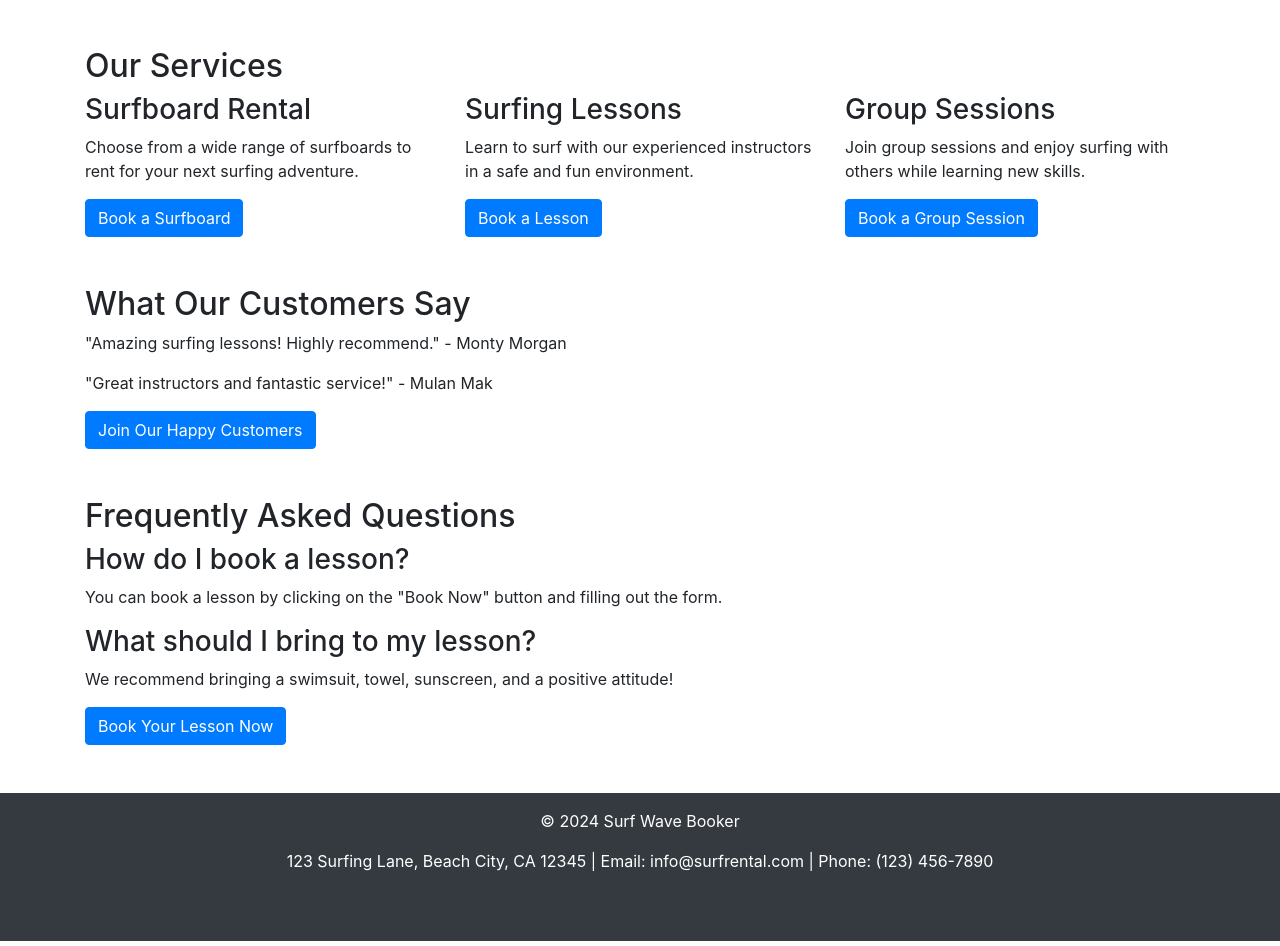
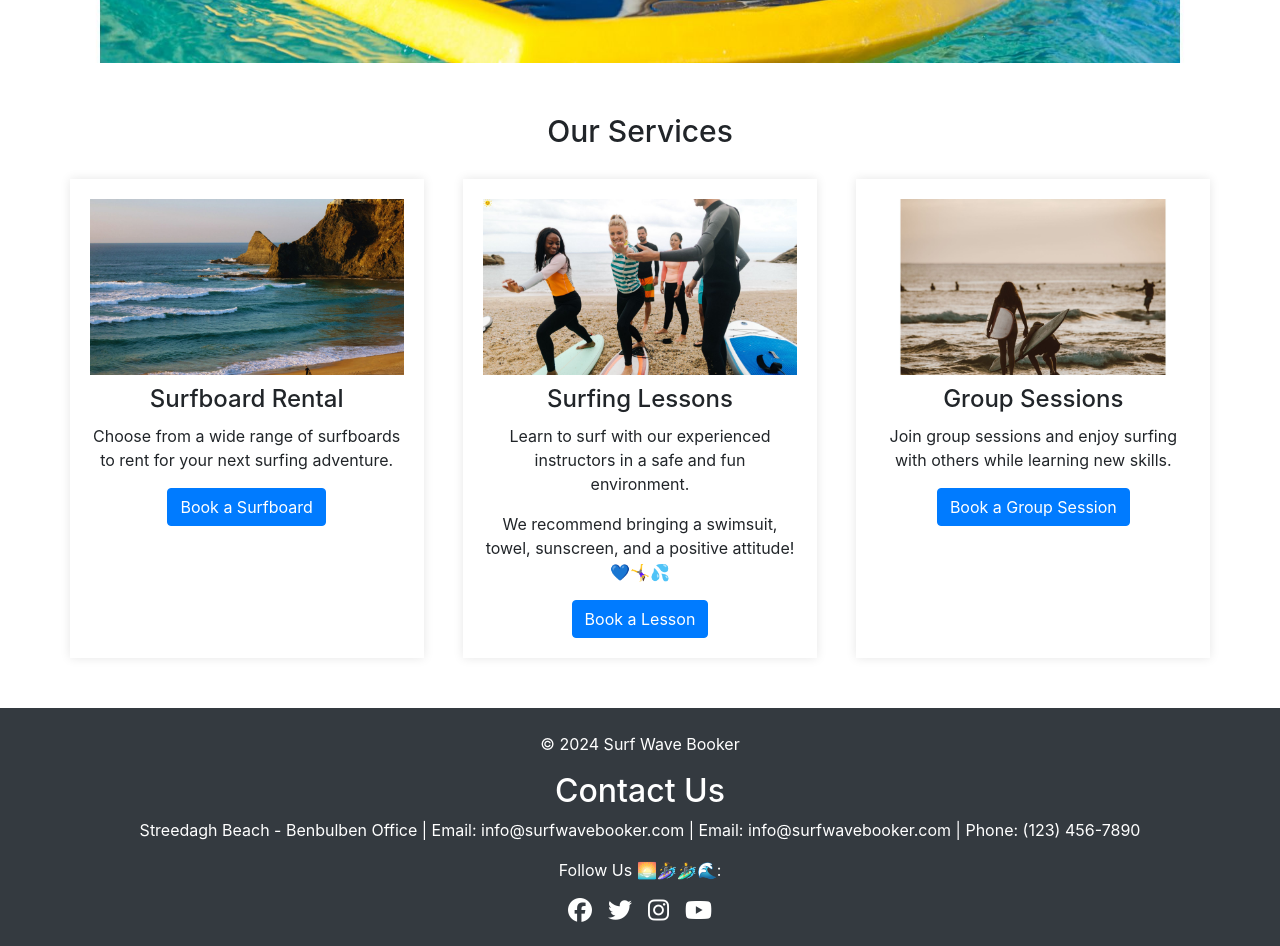
Before and after one commit to MonikaMula/Surf-Wave-Booker, a Django app: page / in a window 1280 px wide. Shown: the part 827-1773 px from the top of the page. Run offline with Django 5.2, Linux system fonts and the light colour scheme; some libraries are stand-ins or nearby versions.

Commit message:
responsiveness and styling

```diff
--- a/bookings/views.py
+++ b/bookings/views.py
@@ -1,16 +1,52 @@
+#from django.shortcuts import render, redirect
+#from django.contrib.auth.decorators import login_required
+#from .forms import BookingForm
+#from .models import Lesson, Booking
+#from django.shortcuts import render, get_object_or_404
+#from .models import Lesson
+
+#@login_required
+#def book_lesson(request):
+ #   if request.method == 'POST':
+ #       form = BookingForm(request.POST)
+  #      if form.is_valid():
+  #          booking = form.save(commit=False)
+  #          booking.user = request.user
+    #        booking.save()
+    #        return redirect('view_bookings')
+  #  else:
+    #    form = BookingForm()
+   # return render(request, 'bookings/book_lesson.html', {'form': form})
+
+#@login_required
+#def view_bookings(request):
+ #   bookings = Booking.objects.filter(user=request.user)
+  #  return render(request, 'bookings/view_bookings.html', {'bookings': bookings})
+
+#@login_required
+#def manage_lessons(request):
+ #   if request.user.is_staff:
+   #     lessons = Lesson.objects.all()
+   #     return render(request, 'bookings/manage_lessons.html', {'lessons': lessons})
+    #return redirect('home')
+
+#def home(request):
+ #   return render(request, 'home.html')
+
+
+
 from django.shortcuts import render, redirect
 from django.contrib.auth.decorators import login_required
 from .forms import BookingForm
 from .models import Lesson, Booking
+from django.shortcuts import render, get_object_or_404
 
 @login_required
 def book_lesson(request):
     if request.method == 'POST':
         form = BookingForm(request.POST)
         if form.is_valid():
-            booking = form.save(commit=False)
-            booking.user = request.user
-            booking.save()
+            form.save()
             return redirect('view_bookings')
     else:
         form = BookingForm()
@@ -30,3 +66,7 @@ def manage_lessons(request):
 
 def home(request):
     return render(request, 'home.html')
+
+def lesson_detail(request, lesson_id):
+    lesson = get_object_or_404(Lesson, id=lesson_id)
+    return render(request, 'lesson_detail.html', {'lesson': lesson})
--- a/static/css/styles.css
+++ b/static/css/styles.css
@@ -1,32 +1,32 @@
 body {
+    font-family: Arial, sans-serif;
     margin: 0;
-    font-family: Arial, sans-serif;
+    padding: 0;
 }
 
 header {
     background-color: #343a40;
     padding: 1rem 2rem;
+    display: flex;
+    justify-content: space-between;
+    align-items: center;
 }
 
 header h1 {
     color: #fff;
-    display: inline;
     margin: 0;
-}
-
-header nav {
-    float: right;
 }
 
 header nav ul {
     list-style: none;
     margin: 0;
     padding: 0;
+    display: flex;
+    gap: 1rem;
 }
 
 header nav ul li {
     display: inline;
-    margin-left: 1rem;
 }
 
 header nav ul li a {
@@ -34,52 +34,148 @@ header nav ul li a {
     text-decoration: none;
 }
 
-.hero {
-    height: 90vh;
-    background: url("{% static 'images/hero.jpg' %}") no-repeat center center/cover;
-    display: flex;
-    justify-content: center;
-    align-items: center;
+.jumbotron {
+    background-color: rgba(255, 255, 255, 0.8);
+    padding: 2rem;
+    border-radius: 1rem;
+}
+
+.container {
+    padding: 2rem;
+}
+
+.navbar {
+    background-color: #333;
+    overflow: hidden;
+    color: white;
+    padding: 15px;
+}
+
+.navbar h1 {
+    float: left;
+    margin: 0;
+}
+
+.navbar nav {
+    float: right;
+}
+
+.navbar ul {
+    list-style-type: none;
+    margin: 0;
+    padding: 0;
+}
+
+.navbar ul li {
+    display: inline;
+    padding: 0 10px;
+}
+
+.navbar ul li a {
+    color: white;
+    text-decoration: none;
+}
+
+.hero-section {
+    position: relative;
+    text-align: center;
+    color: white;
+}
+
+.hero-section img {
+    width: 100%;
+    height: auto;
+}
+
+.hero-text {
+    position: absolute;
+    top: 50%;
+    left: 50%;
+    transform: translate(-50%, -50%);
     text-align: center;
 }
 
-.hero .container {
-    background-color: rgba(0, 0, 0, 0.5);
-    padding: 2rem;
-    border-radius: 10px;
+.hero-text h2 {
+    font-size: 50px;
+    margin: 0;
 }
 
-.hero .hero-text h1 {
-    font-size: 4rem;
-    color: white;
+.hero-text p {
+    font-size: 20px;
 }
 
-.hero .hero-text p {
-    font-size: 1.5rem;
+.hero-text .btn {
+    background-color: #f04e30;
     color: white;
+    padding: 10px 20px;
+    text-decoration: none;
+    border-radius: 5px;
+    font-size: 20px;
 }
 
-.hero .hero-text .btn {
-    background-color: #007bff;
-    border: none;
+.services-section {
+    padding: 50px;
+    text-align: center;
+}
+
+.services-section h2 {
+    font-size: 30px;
+    margin-bottom: 30px;
+}
+
+.services {
+    display: flex;
+    justify-content: space-around;
+}
+
+.service {
+    width: 30%;
+    padding: 20px;
+    box-shadow: 0 0 10px rgba(0, 0, 0, 0.1);
+}
+
+.service img {
+    width: 100%;
+    height: auto;
+}
+
+.service h3 {
+    font-size: 24px;
+    margin: 10px 0;
+}
+
+.service p {
+    font-size: 16px;
+}
+
+footer {
+    background-color: #333;
     color: white;
-    padding: 1rem 2rem;
+    text-align: center;
+    padding: 20px;
+}
+
+footer a {
+    color: white;
     text-decoration: none;
-    font-size: 1.2rem;
-    border-radius: 5px;
+    margin: 0 10px;
+}
+
+
+footer .social-icons {
+    display: flex;
+    justify-content: center;
     margin-top: 1rem;
 }
 
-footer {
-    background-color: #343a40;
-    color: #fff;
-    text-align: center;
-    padding: 2rem 0;
+footer .social-icons a {
+    color: white;
+    margin: 0 0.5rem;
+    font-size: 1.5rem;
 }
 
 footer .social-links a {
-    color: #007bff;
-    text-decoration: none;
-    margin: 0 1rem;
+    margin: 0 10px;
     font-size: 1.5rem;
+    color: #fff;
 }
--- a/templates/base_generic.html
+++ b/templates/base_generic.html
@@ -9,6 +9,13 @@
     <link rel="stylesheet" href="{% static 'css/styles.css' %}">
     <link rel="stylesheet" href="https://stackpath.bootstrapcdn.com/bootstrap/4.5.2/css/bootstrap.min.css">
     <link rel="stylesheet" href="https://cdnjs.cloudflare.com/ajax/libs/font-awesome/5.15.3/css/all.min.css">
+    <script async src="https://www.googletagmanager.com/gtag/js?id=YOUR_TRACKING_ID"></script>
+    <script>
+        window.dataLayer = window.dataLayer || [];
+        function gtag(){dataLayer.push(arguments);}
+        gtag('js', new Date());
+        gtag('config', 'YOUR_TRACKING_ID');
+    </script>
 </head>
 <body>
     <header class="bg-dark text-white">
@@ -29,28 +36,27 @@
     <main>
         {% block content %}{% endblock %}
     </main>
-    <footer class="bg-dark text-white py-3">
-        <div class="container text-center">
+    <footer class="bg-dark text-white text-center py-4">
+        <div>
             <p>&copy; 2024 Surf Wave Booker</p>
-            <p>123 Surfing Lane, Beach City, CA 12345 | Email: info@surfrental.com | Phone: (123) 456-7890</p>
-            <div class="social-links">
-                <a href="https://facebook.com" target="_blank" rel="noopener" aria-label="Our Facebook Page">
-                    <i class="fa fa-facebook-square"></i>
-                </a>
-                <a href="https://twitter.com" target="_blank" rel="noopener" aria-label="Our Twitter Page">
-                    <i class="fa fa-twitter-square"></i>
-                </a>
-                <a href="https://instagram.com" target="_blank" rel="noopener" aria-label="Our Instagram Page">
-                    <i class="fa fa-instagram"></i>
-                </a>
-                <a href="https://youtube.com" target="_blank" rel="noopener" aria-label="Our YouTube Channel">
-                    <i class="fa fa-youtube-square"></i>
-                </a>
+
+        <div class="contact">
+            <h2>Contact Us</h2>
+            <p>Streedagh Beach - Benbulben Office | Email: info@surfwavebooker.com | Email: info@surfwavebooker.com | Phone: (123) 456-7890</p>
+        </div>
+            <p>Follow Us 🌅🏄‍♀️🏄‍♂️🌊:</p>
+            <div class="social-icons">
+                <a href="https://facebook.com" target="_blank" rel="noopener" aria-label="Our Facebook Page" class="fab fa-facebook"></a>
+                <a href="https://twitter.com" target="_blank" rel="noopener" aria-label="Our Twitter Profile" class="fab fa-twitter"></a>
+                <a href="https://instagram.com" target="_blank" rel="noopener" aria-label="Our Instagram Profile" class="fab fa-instagram"></a>
+                <a href="https://youtube.com" target="_blank" rel="noopener" aria-label="Our YouTube Channel" class="fab fa-youtube"></a>
             </div>
         </div>
     </footer>
+
     <script src="https://code.jquery.com/jquery-3.5.1.slim.min.js"></script>
     <script src="https://cdn.jsdelivr.net/npm/@popperjs/core@2.9.2/dist/umd/popper.min.js"></script>
     <script src="https://stackpath.bootstrapcdn.com/bootstrap/4.5.2/js/bootstrap.min.js"></script>
+    <script src="https://kit.fontawesome.com/a076d05399.js"></script>
 </body>
 </html>
--- a/templates/home.html
+++ b/templates/home.html
@@ -1,45 +1,39 @@
 {% extends 'base_generic.html' %}
 {% load static %}
 
+{% block title %}Home{% endblock %}
+
 {% block content %}
-<div class="hero">
-    <div class="container">
-        <h1>Welcome to Surf Wave Booker</h1>
-        <p>Your ultimate destination for surfboard rentals and lessons</p>
+<div class="hero-section">
+    <img src="{% static 'images/hero.jpg' %}" alt="Surfing">
+    <div class="hero-text">
+        <h2>Welcome to Surf Fun Experience</h2>
+        <p>Your go-to platform for booking surfing lessons!</p>
         <a href="{% url 'book_lesson' %}" class="btn btn-primary">Book Now</a>
     </div>
 </div>
-
-<div class="container my-5">
+<div class="services-section">
     <h2>Our Services</h2>
-    <div class="row">
-        <div class="col-md-4">
+    <div class="services">
+        <div class="service">
+            <img src="{% static 'images/surfboard_rental.jpg' %}" alt="Surfboard Rental">
             <h3>Surfboard Rental</h3>
             <p>Choose from a wide range of surfboards to rent for your next surfing adventure.</p>
             <a href="{% url 'book_lesson' %}" class="btn btn-primary">Book a Surfboard</a>
         </div>
-        <div class="col-md-4">
+        <div class="service">
+            <img src="{% static 'images/lessons.jpg' %}" alt="Surfing Lessons">
             <h3>Surfing Lessons</h3>
             <p>Learn to surf with our experienced instructors in a safe and fun environment.</p>
+            <p>We recommend bringing a swimsuit, towel, sunscreen, and a positive attitude! 💙🤸‍♀️💦</p>
             <a href="{% url 'book_lesson' %}" class="btn btn-primary">Book a Lesson</a>
         </div>
-        <div class="col-md-4">
+        <div class="service">
+            <img src="{% static 'images/group_session.jpg' %}" alt="Group Sessions">
             <h3>Group Sessions</h3>
             <p>Join group sessions and enjoy surfing with others while learning new skills.</p>
             <a href="{% url 'book_lesson' %}" class="btn btn-primary">Book a Group Session</a>
         </div>
     </div>
-
-    <h2 class="mt-5">What Our Customers Say</h2>
-    <p>"Amazing surfing lessons! Highly recommend." - Monty Morgan</p>
-    <p>"Great instructors and fantastic service!" - Mulan Mak</p>
-    <a href="#" class="btn btn-primary">Join Our Happy Customers</a>
-
-    <h2 class="mt-5">Frequently Asked Questions</h2>
-    <h3>How do I book a lesson?</h3>
-    <p>You can book a lesson by clicking on the "Book Now" button and filling out the form.</p>
-    <h3>What should I bring to my lesson?</h3>
-    <p>We recommend bringing a swimsuit, towel, sunscreen, and a positive attitude!</p>
-    <a href="{% url 'book_lesson' %}" class="btn btn-primary">Book Your Lesson Now</a>
 </div>
 {% endblock %}
```
Also changed, not shown: bookings/templates/lesson_detail.html (added, +9 -0 lines), bookings/urls.py (+19 -0 lines), surfing_lessons/urls.py (+21 -0 lines), static/images/group_session.jpg (added), static/images/hero.jpg, static/images/lessons.jpg (added), static/images/sligo_surf.jpg (renamed from static/images/sligo surf.jpg).
